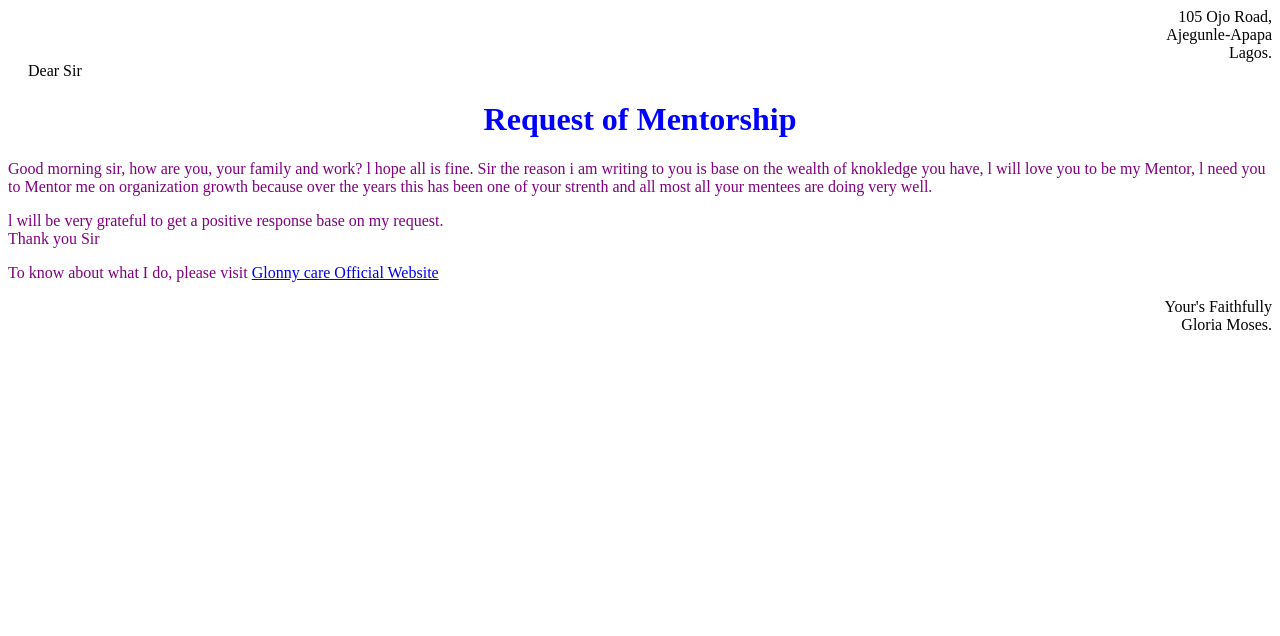
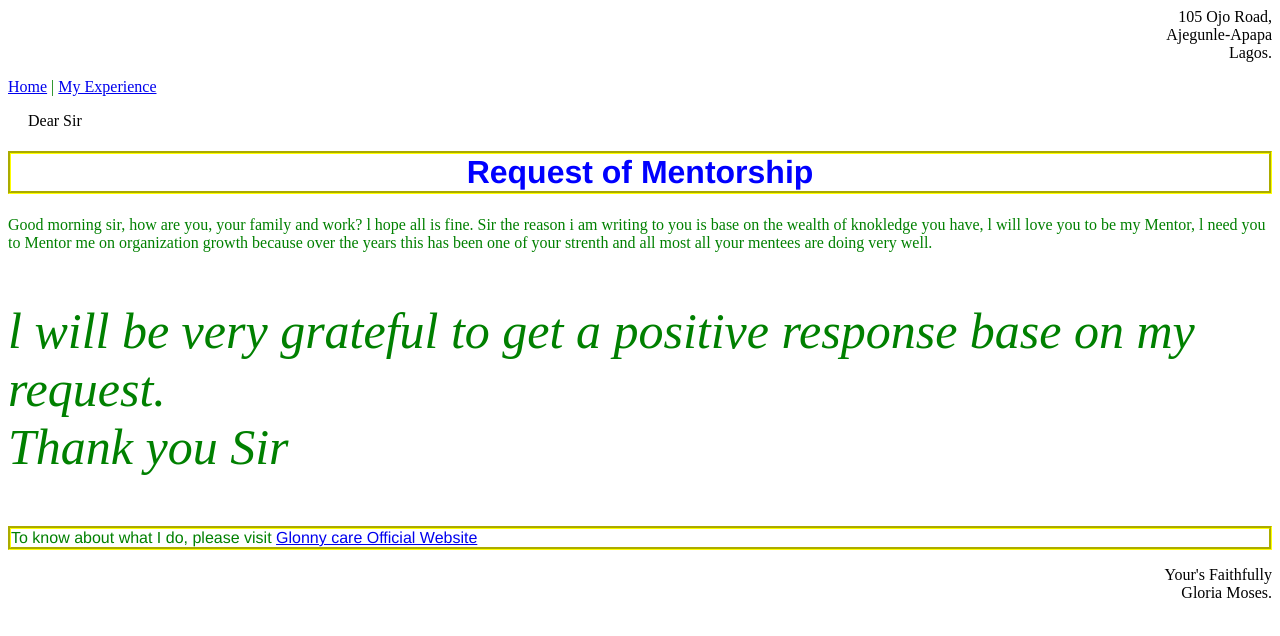
Before and after one commit to roncloud20/webbins, a website: page letterToMentor.html in a window 1280 px wide. Drawn offline with Linux system fonts and the light colour scheme.

Commit message:
adding new files like my experience

```diff
--- a/letterToMentor.html
+++ b/letterToMentor.html
@@ -16,19 +16,23 @@
 <div>105 Ojo Road, <br/>
 Ajegunle-Apapa <br/>
 Lagos. </div>
+<p>
+	<a href="index.html">Home</a> |
+	<a href="myexperience.html">My Experience</a>
+</p>
 
 <span>Dear Sir</span>
 
-<h1 title='The letter "title"' style="text-align: center; ">Request of Mentorship</h1>
+<h1 class="love" title='The letter "title"' style="text-align: center; ">Request of Mentorship</h1>
 <p>Good morning sir, how are you, your family and work? l hope all is fine.
 Sir the reason i am writing to you is base on the wealth of knokledge
 you have, l will love you to be my Mentor, l need you to Mentor me on organization
 growth because over the years this has been one of your strenth and all
 most all your mentees are doing very well.</p>
 
-<p>l will be very grateful to get a positive response base on my request. <br/>Thank you Sir</p>
+<p id="hope">l will be very grateful to get a positive response base on my request. <br/>Thank you Sir</p>
 
-<p> To know about what I do, please visit
+<p class="love"> To know about what I do, please visit
 <a href="https://glonnycarefoundation.com/">Glonny care Official Website</a>
 <div title="our Salutation">Your's Faithfully <br/> Gloria Moses.</div>
 </body>
--- a/main.css
+++ b/main.css
@@ -1,3 +1,11 @@
-h1 {color: blue}
+h1,h2,h3 {color: blue;}
 
-p {color: purple}
+p {color: green}
+#hope {font-style: italic; font-size: 50px;}
+
+/* A class to add styling to h1 and paragraph in
+to mentor */
+.love {
+    border: groove yellow 3px;
+    font-family: 'Franklin Gothic Medium', 'Arial Narrow', Arial, sans-serif;
+}
```
Also changed, not shown: index.html (+6 -1 lines), myexperience.html (added, +30 -0 lines), package.json (added, +19 -0 lines).
